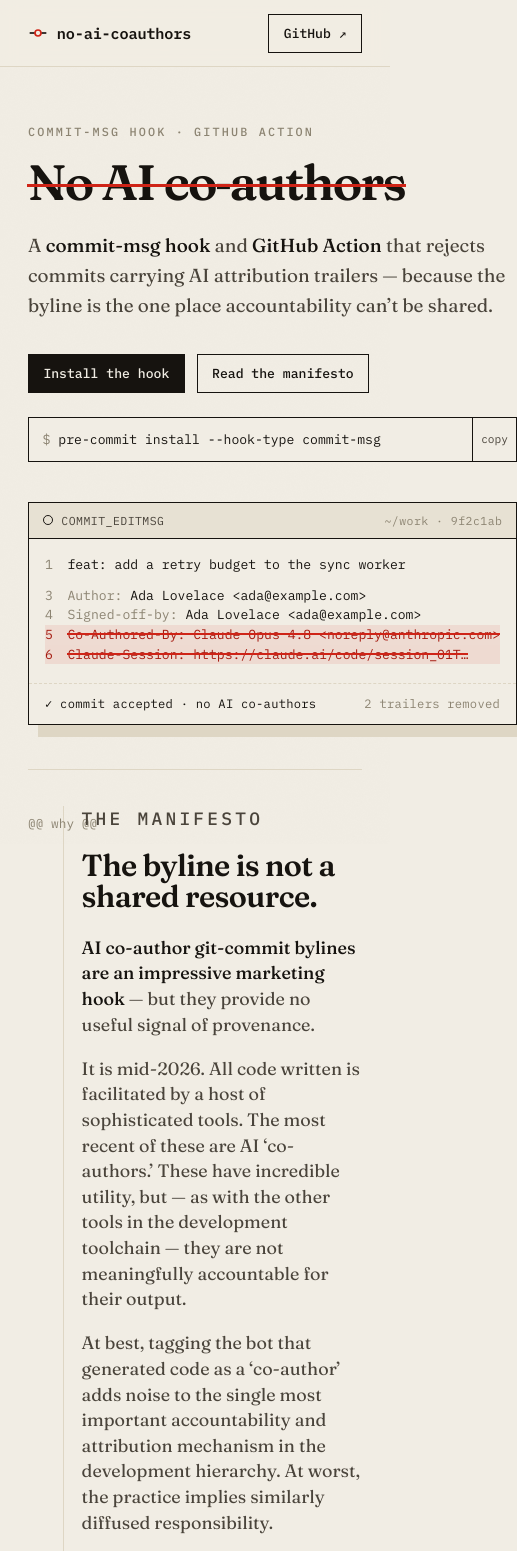
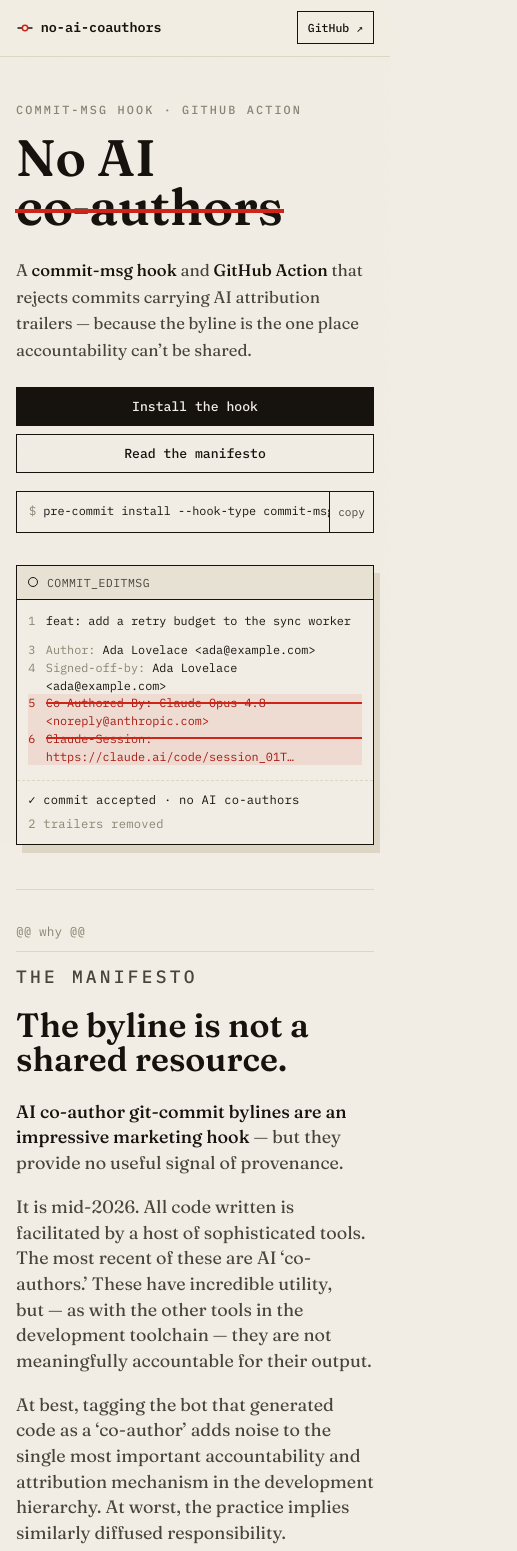
Before and after one commit to GoodHatsLLC/no-ai-coauthors, a website: page docs/index.html in a window 390 px wide. Shown: the top 1551 px of the page, 517 px wide, since content can reach past the window. Drawn offline with Linux system fonts and the light colour scheme.

Commit message:
improve mobile website

```diff
--- a/docs/index.html
+++ b/docs/index.html
@@ -82,6 +82,7 @@
     padding-inline: 1.75rem;
     position: relative;
     z-index: 1;
+    min-width: 0;
   }
 
   /* ---- typographic system --------------------------------------------- */
@@ -97,7 +98,7 @@
   .mono { font-family: var(--mono); }
   .red  { color: var(--red-ink); }
 
-  h1, h2, h3 { font-weight: 600; line-height: 1.02; letter-spacing: -0.02em; margin: 0; }
+  h1, h2, h3 { font-weight: 600; line-height: 1.02; letter-spacing: 0; margin: 0; }
 
   /* ---- nav ------------------------------------------------------------ */
   .nav {
@@ -110,11 +111,13 @@
     max-width: var(--wrap); margin-inline: auto;
     padding: 0.85rem 1.75rem;
     display: flex; align-items: center; gap: 1rem;
+    min-width: 0;
   }
   .brand {
     display: inline-flex; align-items: center; gap: 0.55rem;
     font-family: var(--mono); font-weight: 600; font-size: 0.95rem;
-    letter-spacing: -0.01em; text-decoration: none;
+    letter-spacing: 0; text-decoration: none;
+    min-width: 0; white-space: nowrap;
   }
   .brand svg { display: block; flex: none; }
   .brand .strike { position: relative; }
@@ -132,6 +135,7 @@
 
   .btn {
     display: inline-flex; align-items: center; gap: 0.5rem;
+    justify-content: center;
     font-family: var(--mono); font-size: 0.82rem; font-weight: 500;
     text-decoration: none; cursor: pointer;
     padding: 0.5rem 0.9rem; border: 1.5px solid var(--ink);
@@ -150,15 +154,26 @@
   .sec-head .mark {
     font-family: var(--mono); font-size: 0.8rem; color: var(--ink-faint);
     padding-top: 0.45rem; border-right: var(--bezel);
+    white-space: nowrap;
   }
   .sec-head .lead { padding-left: 1.75rem; }
   .sec-head h2 { font-size: clamp(1.9rem, 4.3vw, 3rem); margin-top: 0.5rem; max-width: 16ch; }
   .sec-head p.dek { color: var(--ink-soft); max-width: 46ch; margin: 1rem 0 0; font-size: 1.08rem; }
 
   @media (max-width: 680px) {
-    :root { --gut: 2.25rem; }
-    .sec-head { grid-template-columns: var(--gut) 1fr; }
-    .sec-head .lead { padding-left: 1.1rem; }
+    :root { --gut: 0; }
+    .wrap { padding-inline: 1rem; }
+    .section { padding-block: 3.35rem; }
+    .sec-head { grid-template-columns: 1fr; margin-bottom: 1.8rem; }
+    .sec-head .mark {
+      border-right: 0;
+      border-bottom: var(--bezel);
+      padding: 0 0 0.55rem;
+      margin-bottom: 0.75rem;
+    }
+    .sec-head .lead { padding-left: 0; }
+    .sec-head h2 { max-width: none; font-size: 2.1rem; }
+    .sec-head p.dek { max-width: none; font-size: 1rem; }
   }
 
   /* =====================================================================
@@ -166,12 +181,13 @@
      ===================================================================== */
   .hero { padding-block: clamp(3.5rem, 8vw, 6rem) clamp(3rem, 7vw, 5rem); }
   .hero-grid { display: grid; grid-template-columns: 1.05fr 0.95fr; gap: clamp(2rem, 5vw, 4rem); align-items: center; }
+  .hero-grid > * { min-width: 0; }
   @media (max-width: 900px) { .hero-grid { grid-template-columns: 1fr; gap: 2.5rem; } }
 
   .hero h1 {
     font-size: clamp(3.1rem, 9.5vw, 6.6rem);
     line-height: 0.92;
-    letter-spacing: -0.035em;
+    letter-spacing: 0;
     margin: 1.1rem 0 0;
   }
   .hero h1 .no { display: block; }
@@ -190,10 +206,12 @@
   .oneliner {
     margin-top: 1.5rem; display: flex; align-items: stretch; max-width: 34rem;
     border: 1.5px solid var(--ink); background: var(--paper);
+    width: 100%;
   }
   .oneliner code {
     font-family: var(--mono); font-size: 0.82rem; padding: 0.7rem 0.85rem;
-    flex: 1; overflow-x: auto; white-space: nowrap; color: var(--ink);
+    flex: 1; min-width: 0; overflow-x: auto; white-space: nowrap; color: var(--ink);
+    -webkit-overflow-scrolling: touch;
   }
   .oneliner code .tk { color: var(--ink-faint); }
 
@@ -207,6 +225,7 @@
   .hero-manifesto .mark {
     font-family: var(--mono); font-size: 0.8rem; color: var(--ink-faint);
     padding-top: 0.45rem; border-right: var(--bezel);
+    white-space: nowrap;
   }
   .hero-manifesto .creed {
     padding-left: 1.75rem;
@@ -217,7 +236,18 @@
     margin: 0.5rem 0 1.4rem;
   }
   @media (max-width: 680px) {
-    .hero-manifesto .creed { padding-left: 1.1rem; }
+    .hero-manifesto {
+      grid-template-columns: 1fr;
+      padding-top: 2rem;
+    }
+    .hero-manifesto .mark {
+      border-right: 0;
+      border-bottom: var(--bezel);
+      padding: 0 0 0.55rem;
+      margin-bottom: 0.75rem;
+    }
+    .hero-manifesto .creed { padding-left: 0; }
+    .hero-manifesto h2 { max-width: none; font-size: 2.1rem; }
   }
 
   /* ---- the commit card (signature element) ---------------------------- */
@@ -228,6 +258,8 @@
     font-family: var(--mono);
     font-size: 0.82rem;
     line-height: 1.5;
+    max-width: 100%;
+    min-width: 0;
   }
   .card-bar {
     display: flex; align-items: center; gap: 0.55rem;
@@ -238,9 +270,9 @@
   .card-bar .path { margin-left: auto; color: var(--ink-faint); }
 
   .card-body { padding: 1rem 1rem 1.15rem; }
-  .cl { display: grid; grid-template-columns: 1.4rem 1fr; }
+  .cl { display: grid; grid-template-columns: 1.4rem minmax(0, 1fr); min-width: 0; }
   .cl .g { color: var(--ink-faint); user-select: none; }
-  .cl .t { color: var(--ink); white-space: pre-wrap; word-break: break-word; }
+  .cl .t { color: var(--ink); min-width: 0; white-space: pre-wrap; overflow-wrap: anywhere; word-break: break-word; }
   .cl .t .muted { color: var(--ink-faint); }
   .cl .subject { color: var(--ink); }
   .cl.spacer { height: 0.7rem; }
@@ -260,7 +292,7 @@
     font-size: 0.76rem; letter-spacing: 0.02em;
   }
   .stamp { position: relative; display: inline-grid; }
-  .stamp span { grid-area: 1 / 1; display: inline-flex; align-items: center; gap: 0.4rem; }
+  .stamp span { grid-area: 1 / 1; display: inline-flex; align-items: center; gap: 0.4rem; min-width: 0; overflow-wrap: anywhere; }
   .stamp .reject { color: var(--red-ink); }
   .stamp .accept { color: var(--ink); opacity: 0; }
   .card-foot .hint { margin-left: auto; color: var(--ink-faint); }
@@ -284,7 +316,7 @@
   .creed p { font-size: clamp(1.12rem, 2.1vw, 1.38rem); line-height: 1.43; color: var(--ink-soft); margin: 0 0 1.15rem; }
   .creed p .hl { color: var(--ink); font-weight: 500; }
   .creed .pull {
-    font-size: clamp(1.75rem, 4.5vw, 2.9rem); line-height: 1.08; letter-spacing: -0.02em;
+    font-size: clamp(1.75rem, 4.5vw, 2.9rem); line-height: 1.08; letter-spacing: 0;
     color: var(--ink); font-weight: 600; margin: 2rem 0; text-wrap: balance;
   }
   .creed .pull em { font-style: italic; color: var(--red-ink); }
@@ -308,13 +340,14 @@
   .col.rejects h3 { color: var(--red-ink); }
   .col .colsub { font-family: var(--mono); font-size: 0.74rem; color: var(--ink-faint); margin: 0.3rem 0 1.2rem; }
 
-  .trailer { font-family: var(--mono); font-size: 0.8rem; line-height: 1.5; padding: 0.42rem 0; border-top: 1px solid var(--paper-3); display: grid; grid-template-columns: 1.3rem 1fr; }
+  .trailer { font-family: var(--mono); font-size: 0.8rem; line-height: 1.5; padding: 0.42rem 0; border-top: 1px solid var(--paper-3); display: grid; grid-template-columns: 1.3rem minmax(0, 1fr); }
   .trailer:first-of-type { border-top: 0; }
   .trailer .s { user-select: none; font-weight: 600; }
   .rejects .trailer .s { color: var(--red-ink); }
   .keeps .trailer .s { color: var(--ink); }
   .rejects .trailer .v { color: var(--red-ink); text-decoration: line-through; text-decoration-color: rgba(207,36,23,0.5); }
   .keeps .trailer .v { color: var(--ink); }
+  .trailer .v { min-width: 0; overflow-wrap: anywhere; }
   .trailer .v .who { color: var(--ink-faint); }
 
   .chips { display: flex; flex-wrap: wrap; gap: 0.4rem; margin-top: 1.25rem; }
@@ -341,6 +374,8 @@
 
   .code {
     border: 1.5px solid var(--ink); background: var(--paper); margin: 0 0 1rem;
+    max-width: 100%;
+    min-width: 0;
   }
   .code-bar {
     display: flex; align-items: center; gap: 0.5rem; padding: 0.45rem 0.7rem 0.45rem 0.85rem;
@@ -352,11 +387,12 @@
     margin-left: auto; font-family: var(--mono); font-size: 0.7rem; cursor: pointer;
     border: 1px solid var(--paper-3); background: var(--paper); color: var(--ink-soft);
     padding: 0.2rem 0.5rem; transition: color .12s, border-color .12s;
+    flex: none;
   }
   .copy:hover { color: var(--ink); border-color: var(--ink); }
   .copy.done { color: var(--ink); border-color: var(--ink); }
-  pre { margin: 0; padding: 1rem 1.1rem; overflow-x: auto; }
-  pre code { font-family: var(--mono); font-size: 0.82rem; line-height: 1.65; color: var(--ink); white-space: pre; }
+  pre { margin: 0; padding: 1rem 1.1rem; overflow-x: auto; -webkit-overflow-scrolling: touch; }
+  pre code { display: block; min-width: max-content; font-family: var(--mono); font-size: 0.82rem; line-height: 1.65; color: var(--ink); white-space: pre; }
   .c-key { color: var(--red-ink); }
   .c-str { color: var(--ink); }
   .c-cmt { color: var(--ink-faint); }
@@ -367,7 +403,7 @@
      ===================================================================== */
   .closer { text-align: center; padding-block: clamp(4.5rem, 11vw, 8rem); }
   .closer .big {
-    font-size: clamp(2.4rem, 8vw, 5rem); line-height: 0.98; letter-spacing: -0.03em;
+    font-size: clamp(2.4rem, 8vw, 5rem); line-height: 0.98; letter-spacing: 0;
     max-width: 18ch; margin: 0 auto; text-wrap: balance;
   }
   .closer .big em { font-style: italic; color: var(--red-ink); }
@@ -387,6 +423,46 @@
   /* ---- focus -------------------------------------------------------- */
   a:focus-visible, button:focus-visible, .tab:focus-visible {
     outline: 2.5px solid var(--red); outline-offset: 3px;
+  }
+
+  @media (max-width: 560px) {
+    .nav-in { padding: 0.7rem 1rem; gap: 0.65rem; }
+    .brand { font-size: 0.84rem; gap: 0.42rem; }
+    .brand svg { width: 18px; height: 18px; }
+    .nav .btn { padding: 0.4rem 0.62rem; font-size: 0.72rem; }
+
+    .hero { padding-block: 2.75rem 3.25rem; }
+    .hero-grid { gap: 2rem; }
+    .hero h1 { font-size: 3.2rem; line-height: 0.96; margin-top: 0.85rem; }
+    .hero .sub { font-size: 1.04rem; max-width: none; }
+    .hero-cta { flex-direction: column; align-items: stretch; gap: 0.55rem; margin-top: 1.45rem; }
+    .hero-cta .btn { width: 100%; }
+    .oneliner { margin-top: 1.1rem; }
+    .oneliner code { font-size: 0.74rem; padding: 0.65rem 0.75rem; }
+
+    .card {
+      box-shadow: 6px 8px 0 var(--paper-3);
+      font-size: 0.74rem;
+    }
+    .card-bar { padding: 0.5rem 0.7rem; }
+    .card-bar .path { display: none; }
+    .card-body { padding: 0.75rem 0.7rem 0.9rem; }
+    .cl { grid-template-columns: 1.1rem minmax(0, 1fr); }
+    .card-foot { flex-direction: column; align-items: flex-start; gap: 0.35rem; padding: 0.65rem 0.7rem; }
+    .card-foot .hint { margin-left: 0; }
+
+    .ledger { border-width: 1.5px; }
+    .col { padding: 1rem; }
+    .tabs { display: grid; grid-template-columns: repeat(2, minmax(0, 1fr)); gap: 0.45rem; }
+    .tab { width: 100%; padding: 0.55rem 0.45rem; }
+    .code-bar { padding: 0.45rem 0.55rem 0.45rem 0.65rem; }
+    pre { padding: 0.85rem 0.75rem; }
+    pre code { font-size: 0.76rem; line-height: 1.6; }
+
+    .closer { padding-block: 3.5rem; }
+    .closer .big { font-size: 2.35rem; }
+    .foot-in { padding: 1.5rem 1rem; flex-direction: column; align-items: flex-start; }
+    .foot-in .grow { flex: none; }
   }
 </style>
 </head>
@@ -420,7 +496,8 @@
       <div>
         <p class="eyebrow">commit-msg hook · github action</p>
         <h1>
-          <span class="co">No AI co&#8209;authors<span class="x" aria-hidden="true"></span></span>
+          <span class="no">No AI</span>
+          <span class="co">co&#8209;authors<span class="x" aria-hidden="true"></span></span>
         </h1>
         <p class="sub">
           A <b>commit-msg hook</b> and <b>GitHub Action</b> that rejects commits carrying
```
